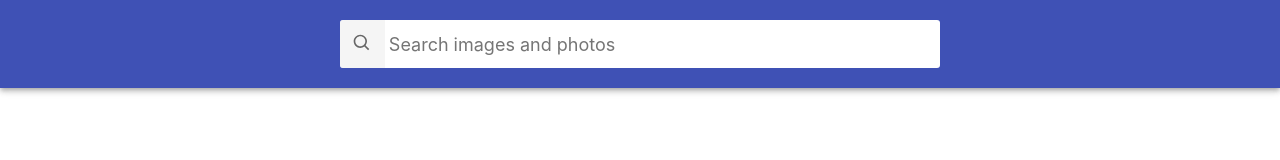
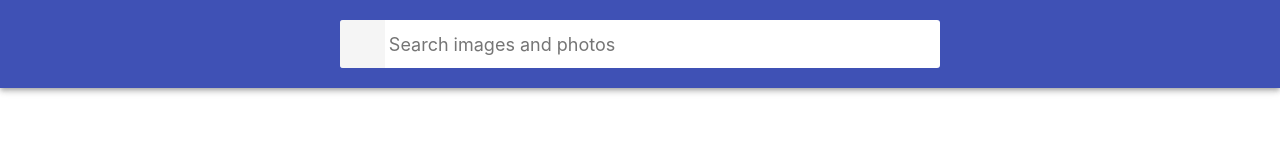
Before and after one commit to kralinskyi/goit-react-hw-05, a React (Create React App) app: page / in a window 1280 px wide. Shown: the top 160 px of the page. Built offline with nearby package versions, Linux system fonts and the light colour scheme.

Commit message:
repair start images

```diff
--- a/package.json
+++ b/package.json
@@ -7,8 +7,10 @@
     "@testing-library/jest-dom": "^5.16.3",
     "@testing-library/react": "^12.1.4",
     "@testing-library/user-event": "^13.5.0",
+    "axios": "^1.3.4",
     "react": "^18.1.0",
     "react-dom": "^18.1.0",
+    "react-loader-spinner": "^5.3.4",
     "react-scripts": "5.0.1",
     "web-vitals": "^2.1.3"
   },
--- a/src/components/App.jsx
+++ b/src/components/App.jsx
@@ -1,5 +1,4 @@
 import { Component } from 'react';
-import { Toaster } from 'react-hot-toast';
 import { ImageGallery } from './ImageGallery/ImageGallery';
 import { getSearch } from 'api/getSearch';
 import { Searchbar } from './Searchbar/Searchbar';
@@ -85,12 +84,6 @@ export class App extends Component {
     const { error, loading, images, total, page } = this.state;
     return (
       <div>
-        <Toaster
-          toastOptions={{
-            duration: 1500,
-          }}
-        />
-
         <Searchbar handleSubmit={this.handleSubmit} />
 
         {error && (
--- a/src/components/Searchbar/Searchbar.jsx
+++ b/src/components/Searchbar/Searchbar.jsx
@@ -1,6 +1,4 @@
 import { Component } from 'react';
-import { toast } from 'react-hot-toast';
-import { BiSearch } from 'react-icons/bi';
 import css from './Searchbar.module.css';
 
 export class Searchbar extends Component {
@@ -25,7 +23,7 @@ export class Searchbar extends Component {
             evt.preventDefault();
 
             if (!this.state.search) {
-              return toast.error('Enter text for search.');
+              return 'Enter text for search.';
             }
 
             this.props.handleSubmit(this.state.search);
@@ -33,9 +31,7 @@ export class Searchbar extends Component {
           }}
           className={css.Form}
         >
-          <button type="submit" className={css.Button}>
-            <BiSearch size="20" />
-          </button>
+          <button type="submit" className={css.Button}></button>
 
           <input
             value={this.state.search}
```
Also changed, not shown: 1 other file (tests, documents, lock files or other folders).
